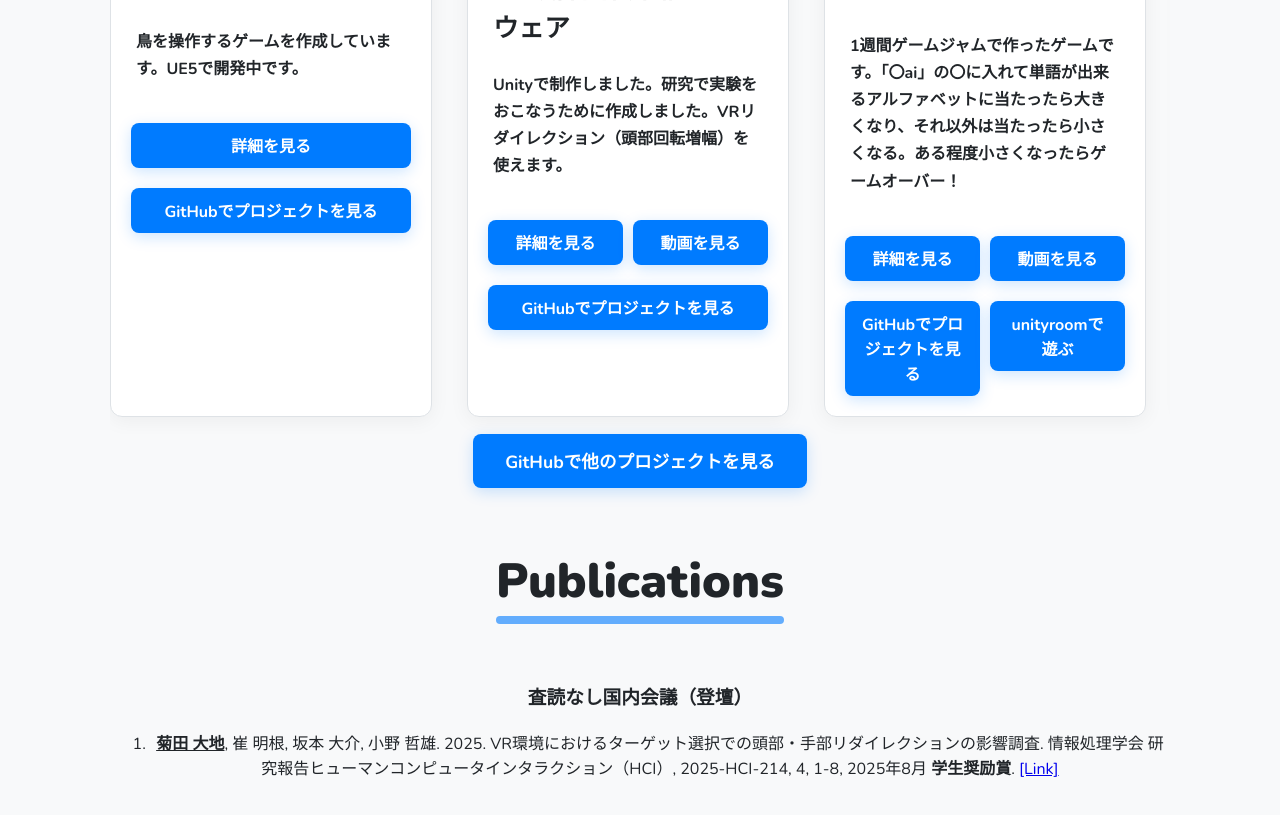
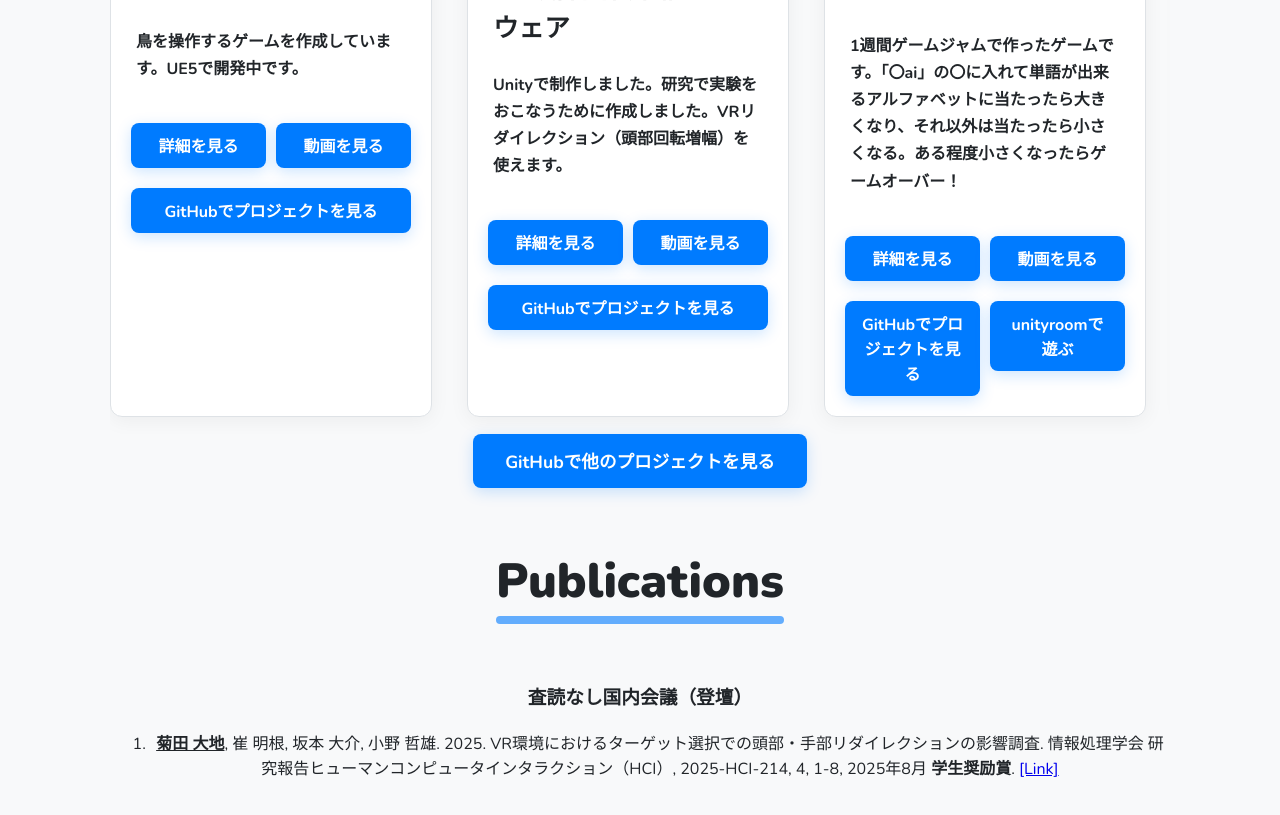
Before and after one commit to matchamatcho/my-portfolio, a React (Create React App) app: page / in a window 1280 px wide. Shown: the part 1680-2495 px from the top of the page. Built offline with nearby package versions, Linux system fonts and the light colour scheme.

Commit message:
動画を追加

```diff
--- a/src/components/Projects.js
+++ b/src/components/Projects.js
@@ -8,7 +8,8 @@ export const myProjects = [
     title: 'BirdRacing',
     description: '鳥を操作するゲームを作成しています。UE5で開発中です。',
     imageUrl: process.env.PUBLIC_URL + '/images/birdracing.png', // プロジェクトのスクリーンショットなどに差し替えてください
-    link:'https://github.com/matchamatcho/BirdRacing'
+    link:'https://github.com/matchamatcho/BirdRacing',
+    videoUrl:'https://drive.google.com/file/d/18M6nIJqntISqgwS8kY_F9gWG0rQi8idL/view?usp=sharing'
 
   },
 
```
